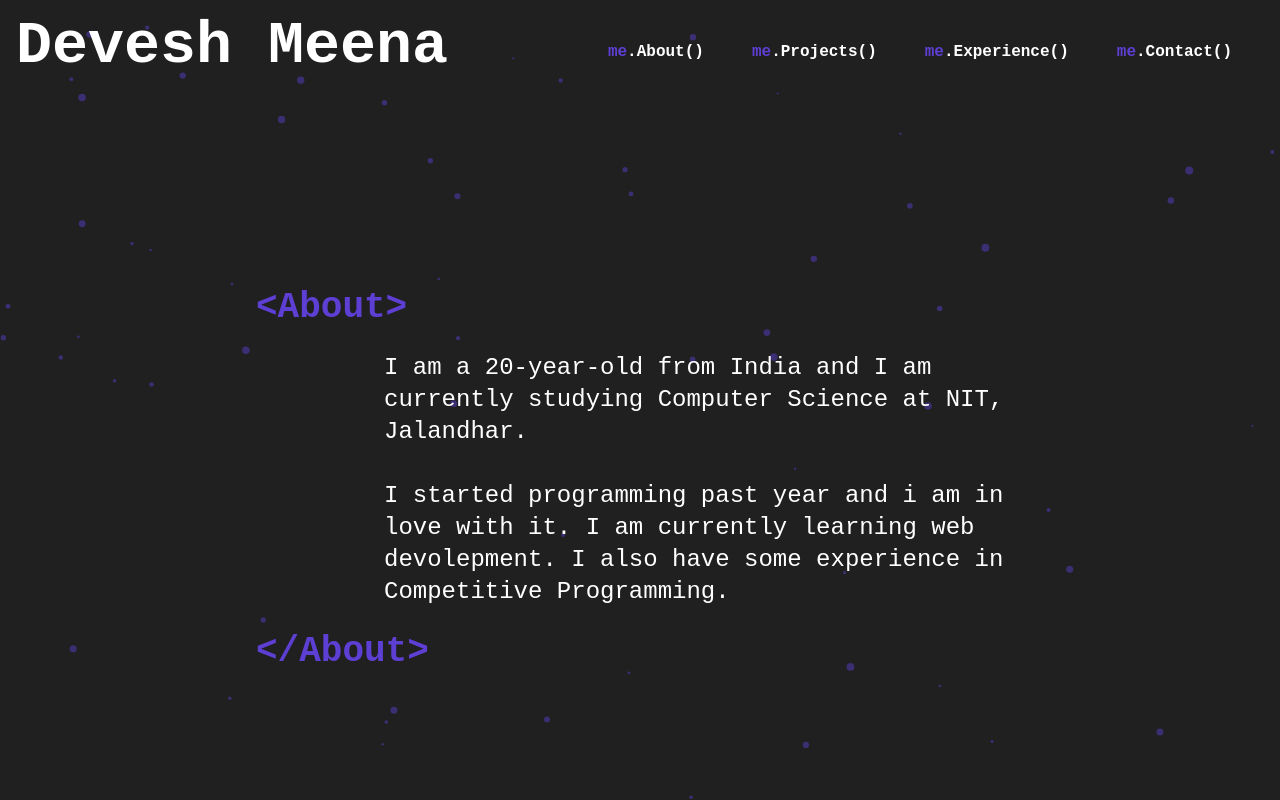
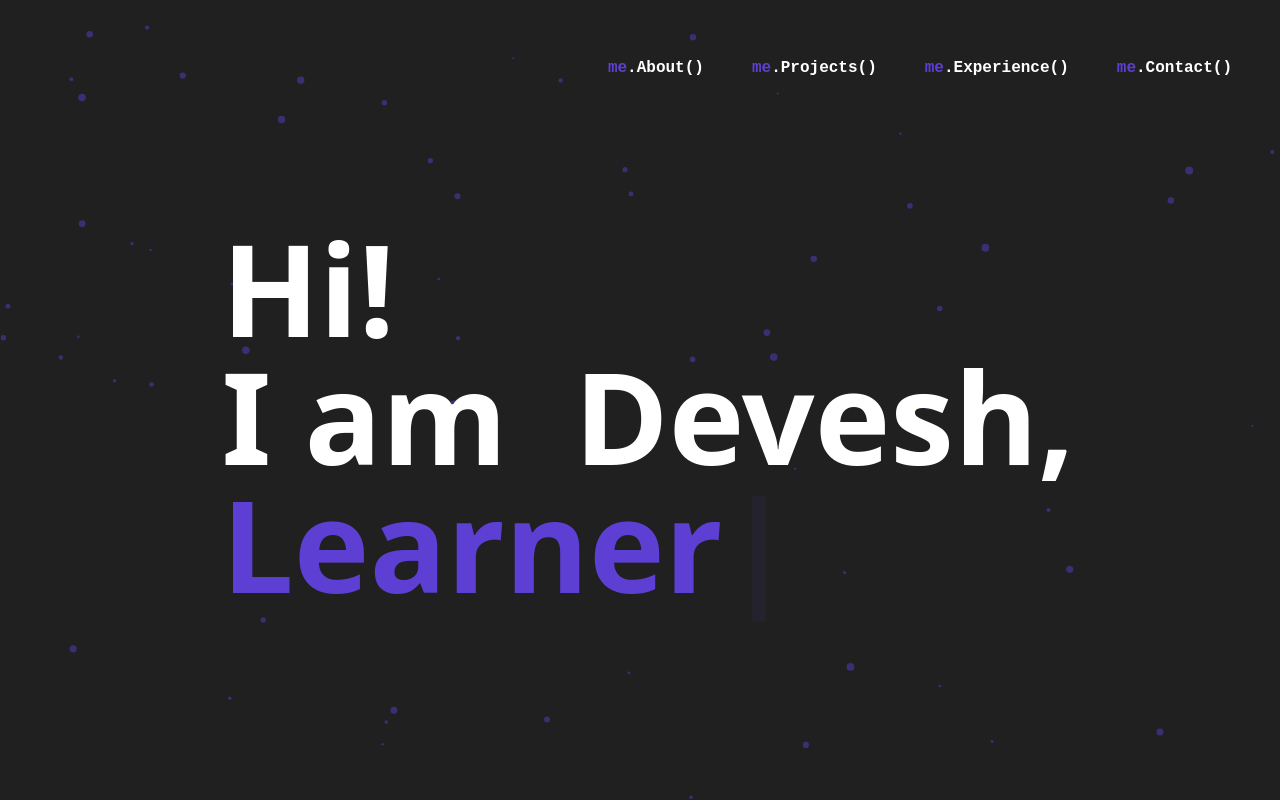
Before and after one commit to deveshXm/devesh-portfolio, a Next.js app: page / in a window 1280 px wide. Shown: the top 800 px of the page. Built offline with nearby package versions, Linux system fonts and the light colour scheme.

Commit message:
Major redisgn

```diff
--- a/components/About.tsx
+++ b/components/About.tsx
@@ -2,26 +2,20 @@ import React, { useEffect, useState } from "react";
 
 function About() {
   return (
-    <div className="max-w-[90%] md:max-w-[60%] max-h-96 z-10 md:mt-40">
-      <h1 className=" text-[#5D3FD3] font-semibold text-2xl  md:text-4xl mr-[60%]">
-        &lt;About&gt;
-      </h1>
-      <br/>
-      <div className="md:text-2xl text-white visible ml-16 md:ml-32">
+    <div className="flex justify-center h-screen items-center relative">
+      <div className="absolute text-opacity-20 text-[18vw] font-sans font-bold -translate-y-60 opacity-60">
+        <p>ABOUT ME</p>
+      </div>
+      <div className="relative md:text-2xl text-white max-w-[80%] md:max-w-[60%]">
         <h2>
           I am a 20-year-old from India and I am currently studying Computer
           Science at NIT, Jalandhar.
-          <br/>
-          <br/>
-          I started programming past year and i am in
-          love with it. I am currently learning web devolepment. I also have
-          some experience in Competitive Programming.
+          <br />
+          <br />I started programming past year and i am in love with it. I am
+          currently learning web development. I also have some experience in
+          Competitive Programming.
         </h2>
       </div>
-      <br/>
-      <h1 className="  text-[#5D3FD3] font-semibold text-2xl  md:text-4xl mr-[60%]">
-        &lt;/About&gt;
-      </h1>
     </div>
   );
 }
--- a/components/Card/Card.js
+++ b/components/Card/Card.js
@@ -22,7 +22,7 @@ function Card(props) {
       </div>
       <div className="flex justify-center pt-10">
         <Link href={link}>
-          <div className="flex items-center justify-center py-2 border-2 border-gray-400 w-[70%] md:w-[50%]  sm:hover:border-gray-200 sm:hover:bg-black sm:hover:bg-opacity-30 sm:hover:cursor-pointer">
+          <div className="flex items-center justify-center py-2 border-2 border-gray-400 w-[70%] md:w-[50%]  sm:hover:border-gray-200 sm:hover:bg-black sm:hover:bg-opacity-30 sm:hover:cursor-pointer transition duration-300">
               <p>Link to Repo</p>
               <VscGithub className = 'ml-5 text-[#5D3FD3]' size={40}/>
           </div>
--- /dev/null
+++ b/components/Intro.tsx
@@ -0,0 +1,38 @@
+import React from "react";
+import Typewriter from "typewriter-effect";
+
+function Intro() {
+  const handleType = (count: number) => {
+    // access word count number
+    console.log(count);
+  };
+
+  const handleDone = () => {
+    console.log("Done after 5 loops!");
+  };
+
+  return (
+    <div className="relative my-4 ml-4 h-screen flex items-center justify-center">
+      <div className="text-white font-sans font-bold text-5xl md:text-9xl">
+        <div>
+          Hi!{" "}
+          <div className="flex">
+            I am &nbsp;<h1 className="text-white">Devesh</h1>,
+          </div>
+          <div className=" flex text-[#5D3FD3]">
+            <Typewriter
+              options={{
+                autoStart: true,
+                loop: true,
+                delay: 40,
+                strings: ["Developer", "Student","Learner"],
+              }}
+            />
+          </div>
+        </div>
+      </div>
+    </div>
+  );
+}
+
+export default Intro;
--- a/components/Project.tsx
+++ b/components/Project.tsx
@@ -2,38 +2,34 @@ import React from "react";
 import Card from "./Card/Card.js";
 
 function Project() {
-
   const projects = [
     {
-      id:"p1",
+      id: "p1",
       heading: "Matinee",
-      time:"May-June 2022",
-      info:"Matinee is a movie watching platform which also recommends movie to user based on last watch",
-      language:"TailwindCSS NextJs Python FastApi",
-      link: "https://github.com/deveshXm/Flood-Prediction"
+      time: "May-June 2022",
+      info: "Matinee is a movie watching platform which also recommends movie to user based on last watch",
+      language: "TailwindCSS NextJs Python FastApi",
+      link: "https://github.com/deveshXm/Flood-Prediction",
     },
     {
-      id:"p2",
+      id: "p2",
       heading: "Flood Detection",
-      time:"April 2022",
-      info:"Prediction flood chances in an area using Linear Regression",
-      language:"Python",
-      link: "https://github.com/deveshXm/matinee"
+      time: "April 2022",
+      info: "Prediction flood chances in an area using Linear Regression",
+      language: "Python",
+      link: "https://github.com/deveshXm/matinee",
     },
-
-  ]
+  ];
   return (
-    <div className="absolute max-w-[90%] md:max-w-[60%] w-[90%] z-10 md:mt-40 text-white">
-      <h1 className=" text-[#5D3FD3] font-semibold text-2xl  md:text-4xl  ">
-        &lt;Projects&gt;
-      </h1>
-      <div className=" py-10  flex justify-center">
-        <Card/>
+    <div className=" relative flex justify-center bg-black md:py-14 py-28 overflow-x-hidden overflow-y-hidden">
+      <div className="absolute text-white text-opacity-20 text-[20vw] font-sans font-bold -translate-y-28">
+        <p>WORK</p>
       </div>
-
-      <h1 className="  text-[#5D3FD3] font-semibold text-2xl  md:text-4xl ">
-        &lt;/Projects&gt;
-      </h1>
+      <div className="relative max-w-[90%] md:max-w-[60%] w-[90%] md:mt-40 text-white ">
+        <div className=" py-10  flex justify-center">
+          <Card />
+        </div>
+      </div>
     </div>
   );
 }
--- a/package.json
+++ b/package.json
@@ -11,7 +11,8 @@
     "react-dom": "18.1.0",
     "react-icons": "^4.4.0",
     "react-tsparticles": "^2.0.6",
-    "tsparticles-slim": "^2.0.6"
+    "tsparticles-slim": "^2.0.6",
+    "typewriter-effect": "^2.18.2"
   },
   "devDependencies": {
     "@types/node": "17.0.35",
--- a/pages/index.tsx
+++ b/pages/index.tsx
@@ -1,6 +1,7 @@
 import type { NextPage } from "next";
 import Head from "next/head";
 import About from "../components/About";
+import Intro from "../components/Intro";
 import Navbar from "../components/Navbar";
 import ParticleBackground from "../components/ParticleBackground";
 import Project from "../components/Project";
@@ -14,15 +15,9 @@ const Home: NextPage = () => {
       <Navbar />
       <main className="font-body">
         <ParticleBackground />
-        <div className="absolute my-4 ml-4">
-          <h1 className="font-bold text-6xl text-white ">Devesh Meena</h1>
-        </div>
-        <div className="h-screen content-center flex items-center justify-center">
-          <About />
-        </div>
-        <div className="h-screen content-center flex items-center justify-center">
-          <Project />
-        </div>
+        <Intro />
+        <About />
+        <Project />
       </main>
     </div>
   );
```
Also changed, not shown: 2 other files (tests, documents, lock files or other folders).
